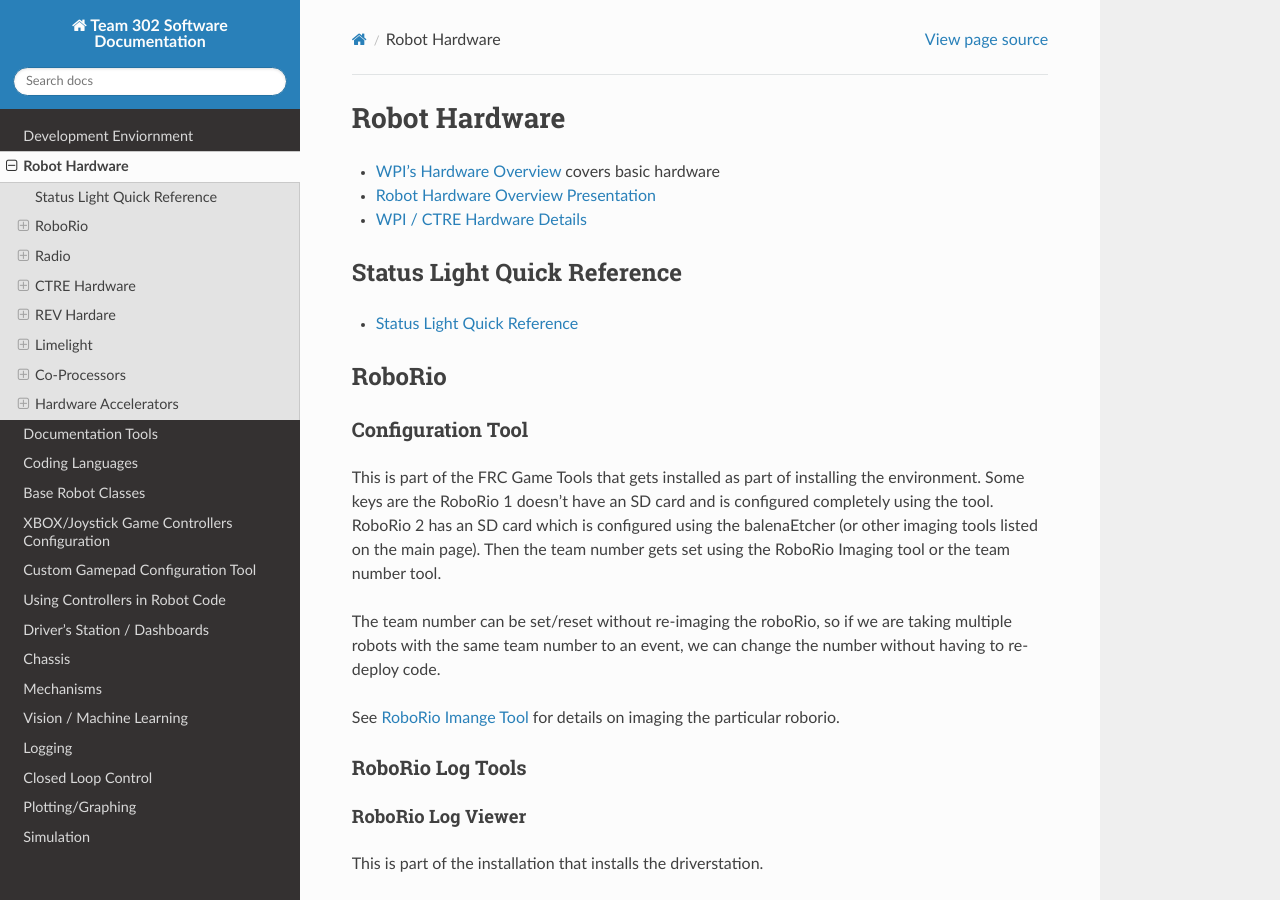
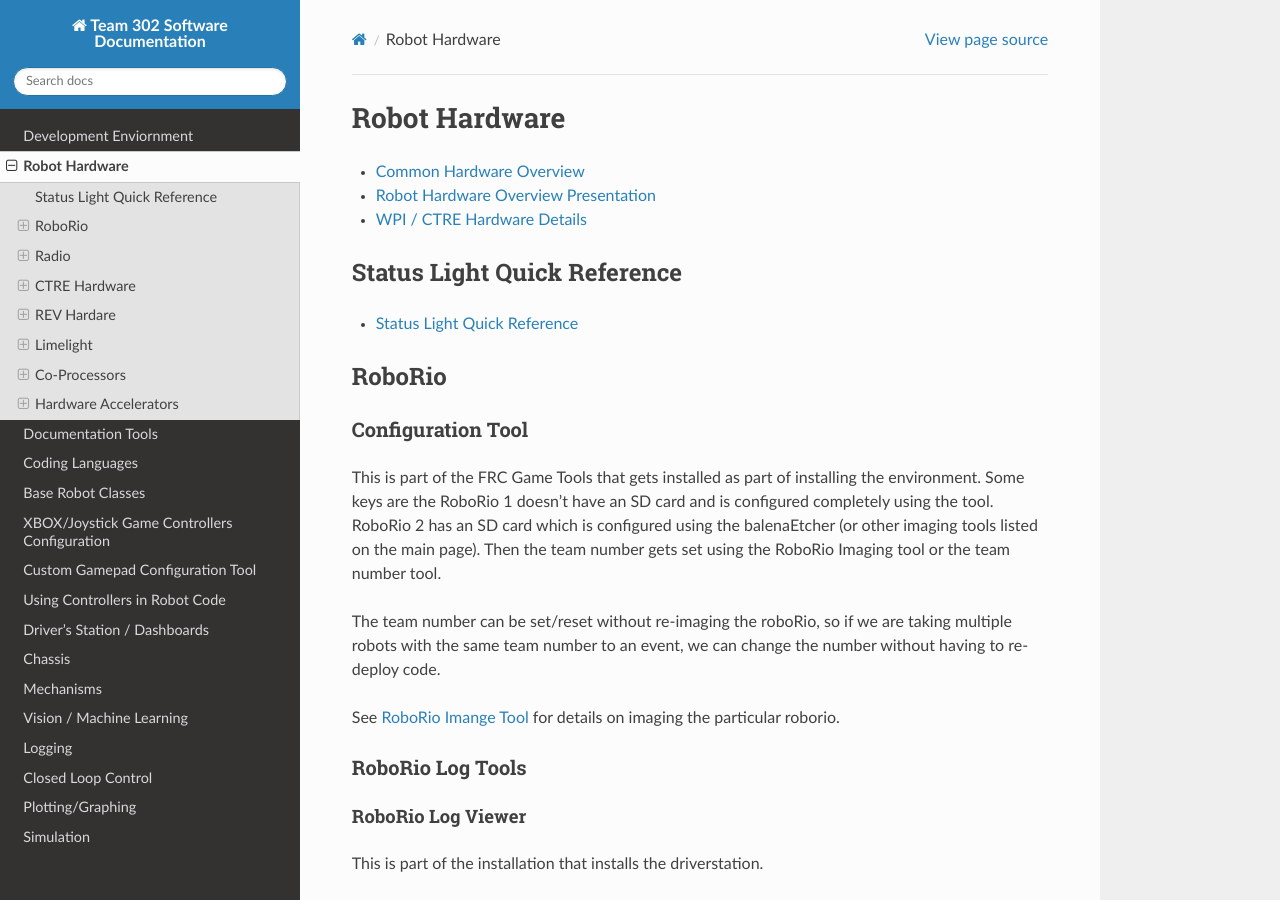
Before and after one commit to Team302/Team302Doco, a Sphinx documentation site: the page built from docs/hardware.rst, in a window 1280 px wide and 900 px high. Built offline with Sphinx 7.4.7 and the Read the Docs theme 2.0.0, drawn with Linux system fonts in a browser that asks for light colours.

Commit message:
Update hardware.rst

```diff
--- a/docs/hardware.rst
+++ b/docs/hardware.rst
@@ -2,7 +2,7 @@
 Robot Hardware
 ==============================
 
--    `WPI's Hardware Overview <https://docs.wpilib.org/en/stable/stubs/hardware-stub.html>`_ covers basic hardware
+-    `Common Hardware Overview <https://docs.wpilib.org/en/stable/stubs/hardware-stub.html>`_
 
 -    `Robot Hardware Overview Presentation <https://docs.google.com/presentation/d/1Dhm7V9cdh9EMjhA33Lmx3TD4fkXS6uLIZx33OOgIuTM/edit#slide=id.g1f87997393_0_782>`_
 
```
